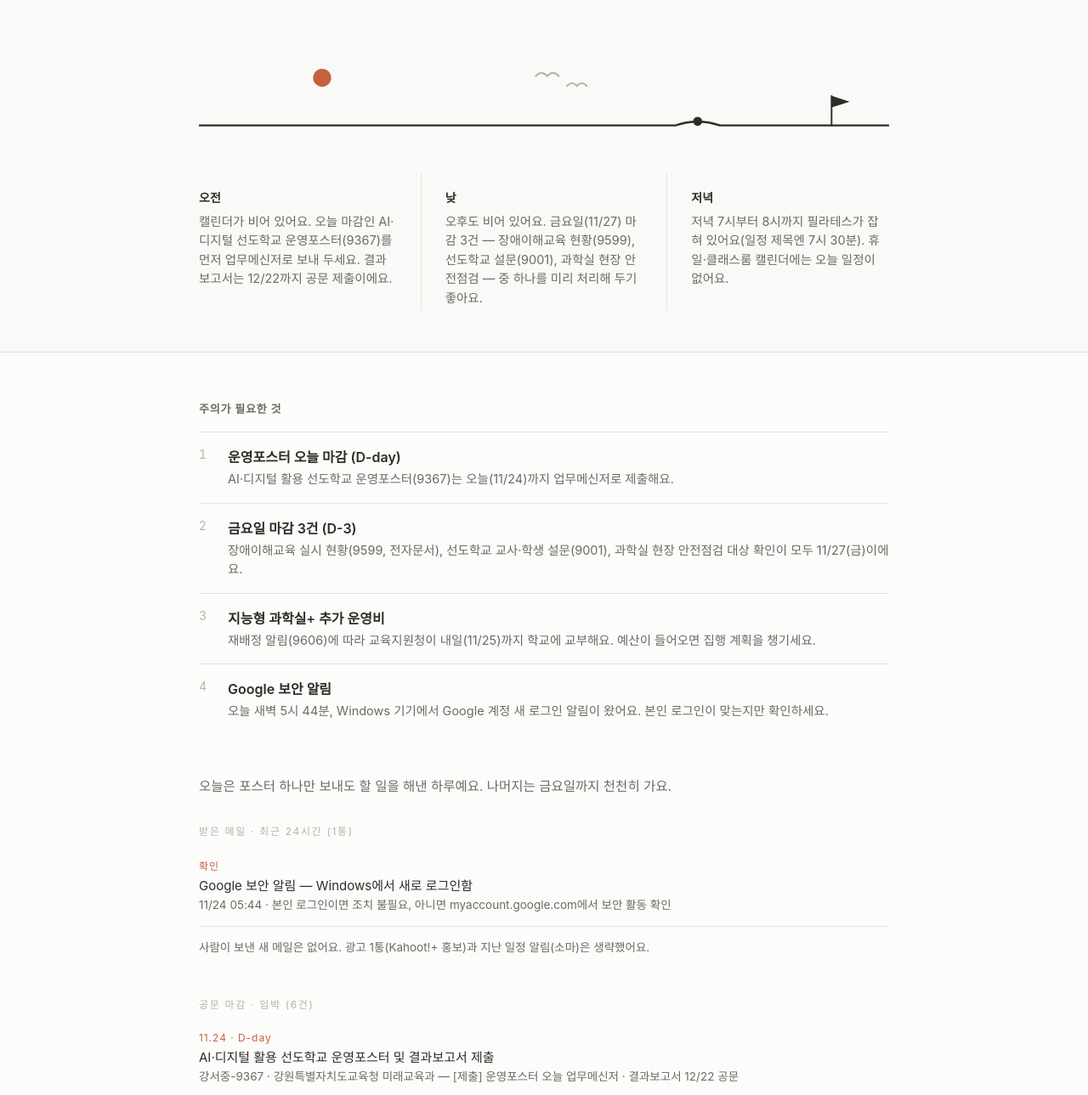
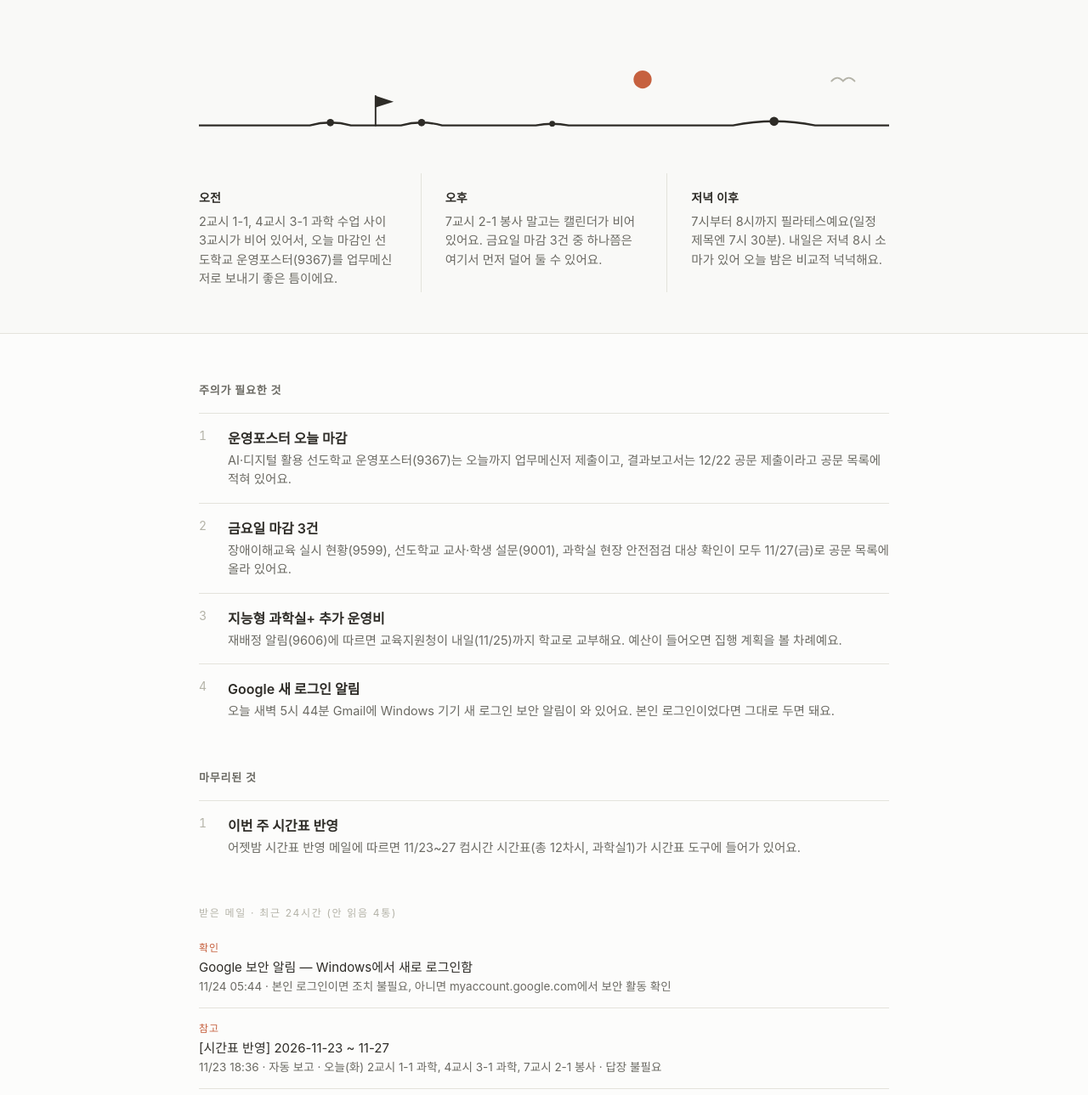
Before and after one commit to mswp96-del/morning-brief, a plain HTML site: page diary/index.html in a window 1280 px wide. Shown: the part 255-1544 px from the top of the page at 85% size. Drawn offline with Linux system fonts and the light colour scheme.

Commit message:
Update brief 2026-11-24

```diff
--- a/diary/index.html
+++ b/diary/index.html
@@ -234,28 +234,30 @@ body {
 <div class="band band-top">
   <div class="inner">
     <div class="day-date">화요일 · 2026년 11월 24일</div>
-    <h1 class="headline">오늘이 선도학교 운영포스터 마감일이에요. 오전에 업무메신저로 보내 두면, 저녁 필라테스까지 가볍게 갈 수 있어요.</h1>
+    <h1 class="headline">오전 수업 두 시간 사이에 운영포스터 하나만 보내면, 오늘은 저녁 필라테스까지 가볍게 이어지는 날이에요.</h1>
     <svg class="drawing" viewBox="0 0 840 170" xmlns="http://www.w3.org/2000/svg">
-      <path d="M 0 130 L 580 130 Q 607 121 634 130 L 840 130" fill="none" stroke="#2E2C27" stroke-width="2.5" stroke-linecap="round" />
-      <circle cx="607" cy="125" r="5.5" fill="#2E2C27" />
-      <circle cx="150" cy="72" r="11" fill="#C6613F" />
-      <path d="M 410 70 Q 417 62 424 70 Q 431 62 438 70" fill="none" stroke="#B4B3A8" stroke-width="2" stroke-linecap="round" />
-      <path d="M 448 82 Q 454 75 460 82 Q 466 75 472 82" fill="none" stroke="#B4B3A8" stroke-width="2" stroke-linecap="round" />
-      <line x1="770" y1="130" x2="770" y2="94" stroke="#2E2C27" stroke-width="2" stroke-linecap="round" />
-      <path d="M 770 94 L 792 101 L 770 108 Z" fill="#2E2C27" />
+      <path d="M 0 130 L 135 130 Q 160 123 185 130 L 246 130 Q 271 123 296 130 L 410 130 Q 430 126 450 130 L 650 130 Q 700 120 750 130 L 840 130" fill="none" stroke="#2E2C27" stroke-width="2.5" stroke-linecap="round" />
+      <circle cx="160" cy="126.5" r="4.5" fill="#2E2C27" />
+      <circle cx="271" cy="126.5" r="4.5" fill="#2E2C27" />
+      <circle cx="430" cy="128" r="3.5" fill="#2E2C27" />
+      <circle cx="700" cy="125" r="5.5" fill="#2E2C27" />
+      <line x1="215" y1="130" x2="215" y2="94" stroke="#2E2C27" stroke-width="2" stroke-linecap="round" />
+      <path d="M 215 94 L 237 101 L 215 108 Z" fill="#2E2C27" />
+      <circle cx="540" cy="74" r="11" fill="#C6613F" />
+      <path d="M 770 76 Q 777 68 784 76 Q 791 68 798 76" fill="none" stroke="#B4B3A8" stroke-width="2" stroke-linecap="round" />
     </svg>
     <div class="acts">
       <div class="act">
         <div class="act-time">오전</div>
-        <div class="act-text">캘린더가 비어 있어요. 오늘 마감인 AI·디지털 선도학교 운영포스터(9367)를 먼저 업무메신저로 보내 두세요. 결과보고서는 12/22까지 공문 제출이에요.</div>
+        <div class="act-text">2교시 1-1, 4교시 3-1 과학 수업 사이 3교시가 비어 있어서, 오늘 마감인 선도학교 운영포스터(9367)를 업무메신저로 보내기 좋은 틈이에요.</div>
       </div>
       <div class="act">
-        <div class="act-time">낮</div>
-        <div class="act-text">오후도 비어 있어요. 금요일(11/27) 마감 3건 — 장애이해교육 현황(9599), 선도학교 설문(9001), 과학실 현장 안전점검 — 중 하나를 미리 처리해 두기 좋아요.</div>
+        <div class="act-time">오후</div>
+        <div class="act-text">7교시 2-1 봉사 말고는 캘린더가 비어 있어요. 금요일 마감 3건 중 하나쯤은 여기서 먼저 덜어 둘 수 있어요.</div>
       </div>
       <div class="act">
-        <div class="act-time">저녁</div>
-        <div class="act-text">저녁 7시부터 8시까지 필라테스가 잡혀 있어요(일정 제목엔 7시 30분). 휴일·클래스룸 캘린더에는 오늘 일정이 없어요.</div>
+        <div class="act-time">저녁 이후</div>
+        <div class="act-text">7시부터 8시까지 필라테스예요(일정 제목엔 7시 30분). 내일은 저녁 8시 소마가 있어 오늘 밤은 비교적 넉넉해요.</div>
       </div>
     </div>
   </div>
@@ -265,17 +267,21 @@ body {
   <div class="inner">
     <div class="list">
       <div class="section-heading">주의가 필요한 것</div>
-      <div class="item"><div class="item-num">1</div><div class="item-body"><div class="item-title">운영포스터 오늘 마감 (D-day)</div><div class="item-text">AI·디지털 활용 선도학교 운영포스터(9367)는 오늘(11/24)까지 업무메신저로 제출해요.</div></div></div>
-      <div class="item"><div class="item-num">2</div><div class="item-body"><div class="item-title">금요일 마감 3건 (D-3)</div><div class="item-text">장애이해교육 실시 현황(9599, 전자문서), 선도학교 교사·학생 설문(9001), 과학실 현장 안전점검 대상 확인이 모두 11/27(금)이에요.</div></div></div>
-      <div class="item"><div class="item-num">3</div><div class="item-body"><div class="item-title">지능형 과학실+ 추가 운영비</div><div class="item-text">재배정 알림(9606)에 따라 교육지원청이 내일(11/25)까지 학교에 교부해요. 예산이 들어오면 집행 계획을 챙기세요.</div></div></div>
-      <div class="item"><div class="item-num">4</div><div class="item-body"><div class="item-title">Google 보안 알림</div><div class="item-text">오늘 새벽 5시 44분, Windows 기기에서 Google 계정 새 로그인 알림이 왔어요. 본인 로그인이 맞는지만 확인하세요.</div></div></div>
+      <div class="item"><div class="item-num">1</div><div class="item-body"><div class="item-title">운영포스터 오늘 마감</div><div class="item-text">AI·디지털 활용 선도학교 운영포스터(9367)는 오늘까지 업무메신저 제출이고, 결과보고서는 12/22 공문 제출이라고 공문 목록에 적혀 있어요.</div></div></div>
+      <div class="item"><div class="item-num">2</div><div class="item-body"><div class="item-title">금요일 마감 3건</div><div class="item-text">장애이해교육 실시 현황(9599), 선도학교 교사·학생 설문(9001), 과학실 현장 안전점검 대상 확인이 모두 11/27(금)로 공문 목록에 올라 있어요.</div></div></div>
+      <div class="item"><div class="item-num">3</div><div class="item-body"><div class="item-title">지능형 과학실+ 추가 운영비</div><div class="item-text">재배정 알림(9606)에 따르면 교육지원청이 내일(11/25)까지 학교로 교부해요. 예산이 들어오면 집행 계획을 볼 차례예요.</div></div></div>
+      <div class="item"><div class="item-num">4</div><div class="item-body"><div class="item-title">Google 새 로그인 알림</div><div class="item-text">오늘 새벽 5시 44분 Gmail에 Windows 기기 새 로그인 보안 알림이 와 있어요. 본인 로그인이었다면 그대로 두면 돼요.</div></div></div>
     </div>
 
-    <p class="calm-line">오늘은 포스터 하나만 보내도 할 일을 해낸 하루예요. 나머지는 금요일까지 천천히 가요.</p>
+    <div class="list">
+      <div class="section-heading">마무리된 것</div>
+      <div class="item"><div class="item-num">1</div><div class="item-body"><div class="item-title">이번 주 시간표 반영</div><div class="item-text">어젯밤 시간표 반영 메일에 따르면 11/23~27 컴시간 시간표(총 12차시, 과학실1)가 시간표 도구에 들어가 있어요.</div></div></div>
+    </div>
 
-    <div class="section-label" style="margin-top:34px">받은 메일 · 최근 24시간 (1통)</div>
+    <div class="section-label" style="margin-top:34px">받은 메일 · 최근 24시간 (안 읽음 4통)</div>
     <div class="mail-list">
       <div class="mail-item"><div class="mail-tag">확인</div><div class="mail-subj">Google 보안 알림 — Windows에서 새로 로그인함</div><div class="mail-note">11/24 05:44 · 본인 로그인이면 조치 불필요, 아니면 myaccount.google.com에서 보안 활동 확인</div></div>
+      <div class="mail-item"><div class="mail-tag">참고</div><div class="mail-subj">[시간표 반영] 2026-11-23 ~ 11-27</div><div class="mail-note">11/23 18:36 · 자동 보고 · 오늘(화) 2교시 1-1 과학, 4교시 3-1 과학, 7교시 2-1 봉사 · 답장 불필요</div></div>
       <div class="mail-item"><div class="mail-note">사람이 보낸 새 메일은 없어요. 광고 1통(Kahoot!+ 홍보)과 지난 일정 알림(소마)은 생략했어요.</div></div>
     </div>
 
@@ -296,9 +302,8 @@ body {
       <div class="mail-item"><div class="mail-tag">11.19 · D+5</div><div class="mail-subj">데이터 활용 교육자료(데이터로 여는 세상 탐구) 신청</div><div class="mail-note">강서중-9385 · 강원특별자치도교육청 학교지원과 — 신청 기간 연장 가능(링크 열려 있으면 신청 가능)</div></div>
       <div class="mail-item"><div class="mail-tag">11.18 · D+6</div><div class="mail-subj">2026 부모자녀캠프(1박 2일형) 하반기 참가 신청 알림</div><div class="mail-note">강서중-9247 · 강원특별자치도교육청학생교육원 교학과 — [알림] 접수 마감 · 안내 여부만 확인</div></div>
       <div class="mail-item"><div class="mail-tag">11.18 · D+6</div><div class="mail-subj">2027학년도 삼성드림클래스 참여 중학교 모집</div><div class="mail-note">강서중-9027 · 강원특별자치도교육청 인성생활교육과 — [제출] 마감 지남 · 제출 여부 확인</div></div>
-      <div class="mail-item"><div class="mail-note">학생 이름·연락처는 싣지 않았어요. 세부는 공문 원본을 참조하세요.</div></div>
+      <div class="mail-item"><div class="mail-note">공문 목록은 11/23 07:36 기준이에요. 학생 이름·연락처는 싣지 않았고, 세부는 공문 원본에 있어요.</div></div>
     </div>
-
     <!-- DIARY-CARD-START : 이 블록은 매일 재생성 시에도 그대로 유지할 것 -->
     <div class="list diary">
       <div id="diaryTools" style="display:none;margin:0 0 14px;padding:12px 14px;border:1px solid #E3E0D8;border-radius:8px;background:#fff">
```
Also changed, not shown: index.html (+6 -4 lines).
